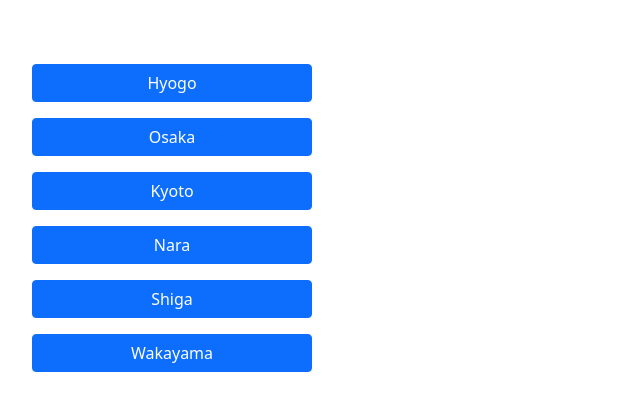
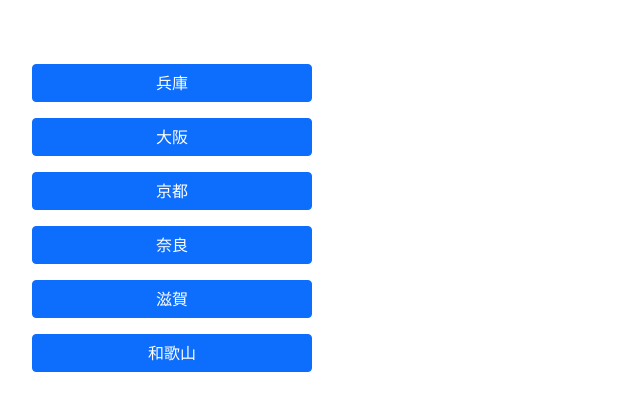
Before and after one commit to t-nakatani/CI_teamC, a Django app: page / in a window 1280 px wide. Shown: the part 64-475 px from the top of the page, without its empty margins (0-640 px from the left). Run offline with Django 4.2, Linux system fonts and the light colour scheme.

Commit message:
[UPDATE] button-lang from en to ja

```diff
--- a/info_search/templates/home.html
+++ b/info_search/templates/home.html
@@ -9,12 +9,12 @@
             <form action="" method="post">
                 {% csrf_token %}
                 <div class="d-grid gap-3 mx-auto">
-                    <button class="btn btn-primary" type="submit" name="region" value="兵庫">Hyogo</button>
-                    <button class="btn btn-primary" type="submit" name="region" value="大阪">Osaka</button>
-                    <button class="btn btn-primary" type="submit" name="region" value="京都">Kyoto</button>
-                    <button class="btn btn-primary" type="submit" name="region" value="奈良">Nara</button>
-                    <button class="btn btn-primary" type="submit" name="region" value="滋賀">Shiga</button>
-                    <button class="btn btn-primary" type="submit" name="region" value="和歌山">Wakayama</button>
+                    <button class="btn btn-primary" type="submit" name="region" value="兵庫">兵庫</button>
+                    <button class="btn btn-primary" type="submit" name="region" value="大阪">大阪</button>
+                    <button class="btn btn-primary" type="submit" name="region" value="京都">京都</button>
+                    <button class="btn btn-primary" type="submit" name="region" value="奈良">奈良</button>
+                    <button class="btn btn-primary" type="submit" name="region" value="滋賀">滋賀</button>
+                    <button class="btn btn-primary" type="submit" name="region" value="和歌山">和歌山</button>
                 </div>
             </form>
     </div>
```
